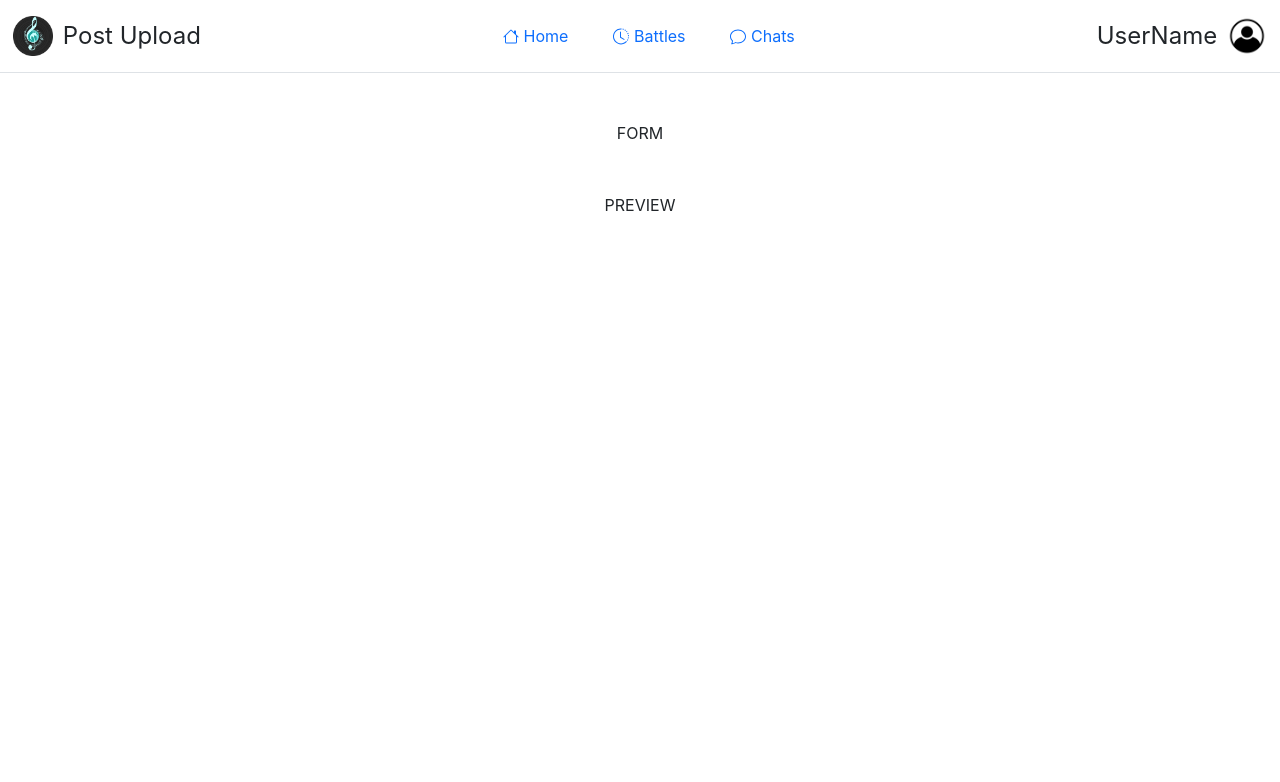
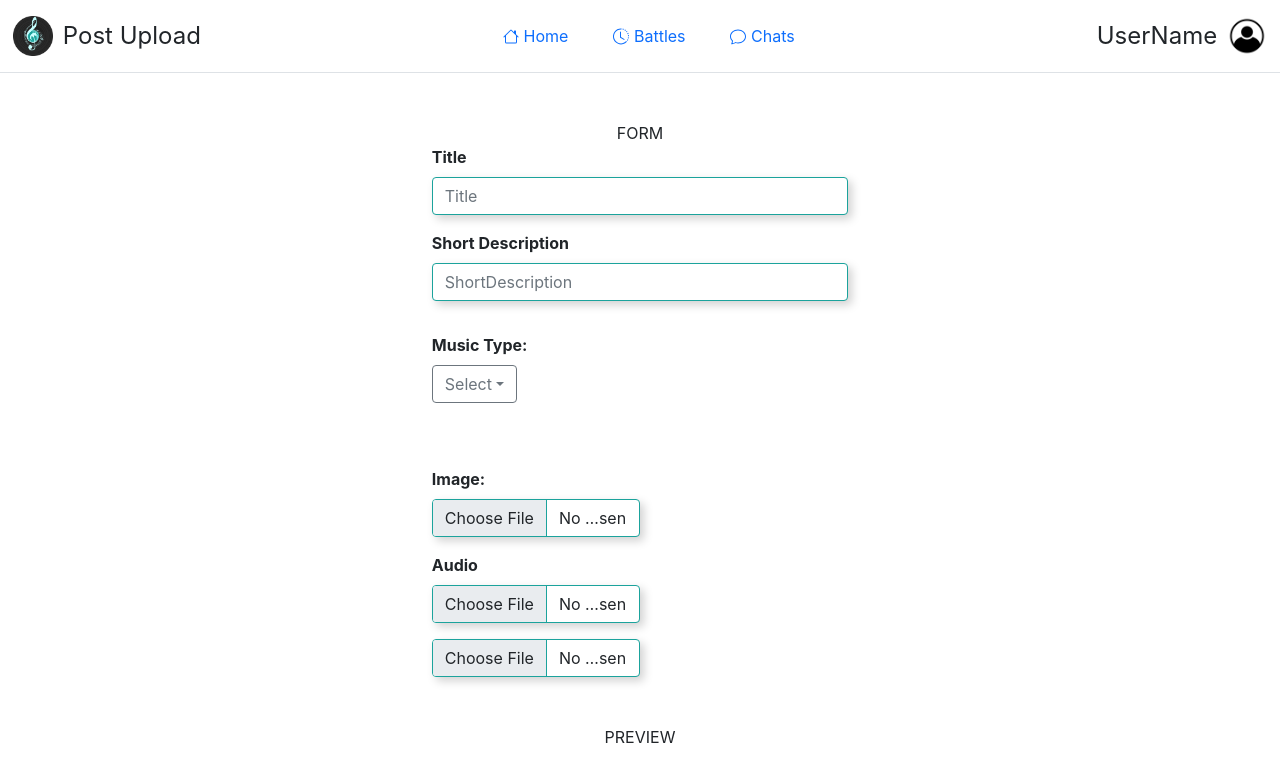
Before and after one commit to Godda9/MusicFromNothing-FrontTesting, a React (Create React App) app: page /post-upload in a window 1280 px wide. Shown: the top 782 px of the page. Built offline with nearby package versions, Linux system fonts and the light colour scheme.

Commit message:
messsage

```diff
--- /dev/null
+++ b/src/components/forms/post-upload-form.js
@@ -0,0 +1,80 @@
+import { useState } from "react";
+import { useForm } from "react-hook-form";
+import { Link } from "react-router-dom";
+import ProfileCardEdit from "../profile-card-edit/profile-card-edit";
+
+const PostUploadForm = (props)=> {
+    const { register, handleSubmit, getValues, formState: { errors } } = useForm();
+
+    const onSubmit = data => {
+        console.log(data);
+    }
+
+    return(
+        <>
+        <form onSubmit={handleSubmit(onSubmit)}>
+            <div className="mb-3">
+                <label htmlFor="Title" className="form-label"><b>Title</b></label>
+                <input
+                    className="form-control rounded"
+                    type="text"
+                    placeholder="Title"
+                    {...register("Title", {
+                        maxLength: 10,
+                        minLength: 4,
+                        required: true,
+                    })}
+                />
+                {errors.Title && <span className="form-text text-danger">Title must be from 4 to 10 characters</span>}
+            </div>
+
+            <div className="mb-3">
+                <label htmlFor="ShortDescription" className="form-label"><b>Short Description</b></label>
+                <input
+                    className="form-control rounded"
+                    type="text"
+                    placeholder="ShortDescription"
+                    {...register("ShortDesc", {
+                        maxLength: 20,
+                        minLength: 4,
+                        required: true,
+                    })}
+                />
+                {errors.ShortDesc && <span className="form-text text-danger">Short description must be from 4 to 20 characters</span>}
+            </div>
+
+            <div className="pt-3 w-50">
+                <label htmlFor="MusicType" className="form-label"><b>Music Type:</b></label>
+                <div class="dropdown">
+                    <button className="btn btn-outline-secondary dropdown-toggle" type="button" id="dropdownMenuButton" data-toggle="dropdown" aria-haspopup="true" aria-expanded="false">
+                        Select
+                    </button>
+                    <div className="dropdown-menu" aria-labelledby="dropdownMenuButton">
+                        <a className="dropdown-item" selected href="#">Action</a>
+                        <a className="dropdown-item" href="#">Another action</a>
+                        <a className="dropdown-item" href="#">Something else here</a>
+                    </div>
+                </div>
+
+            </div>
+
+
+            <div className='pt-3 w-50 mt-5'>
+                <label htmlFor="UploadImage" className="form-label"><b>Image:</b></label>
+                <input className="form-control" type="file" id="formFile" placeholder="Upload"/>
+            </div>
+
+            <div className='pt-3 w-50'>
+                <label htmlFor="ChooseAudio" className="form-label"><b>Audio</b></label>
+                <input className="form-control" type="file" id="formFile" placeholder="Choose from creations"/>
+            </div>
+
+            <div className='pt-3 w-50'>
+                <input placeholder="Upload" className="form-control" type="file" id="formFile" />
+            </div>
+        </form>
+        </>
+    );
+}
+
+export default PostUploadForm;
--- a/src/components/pages/PostUpload/PostUpload.js
+++ b/src/components/pages/PostUpload/PostUpload.js
@@ -1,5 +1,5 @@
 import Topbar from "../../top-bar/top-bar";
-
+import PostUploadForm from "../../forms/post-upload-form";
 
 const PostUpload = (props) => {
     return (
@@ -12,6 +12,9 @@ const PostUpload = (props) => {
                     <div>
                         <div className="row d-flex justify-content-center align-items-center m-5">
                             FORM
+                            <div>
+                                <PostUploadForm/>
+                            </div>
                         </div>
                         <div className="col d-flex justify-content-center align-items-center h-50 m-5" style={{maxHeight: '93vh'}}>
                             PREVIEW
```
